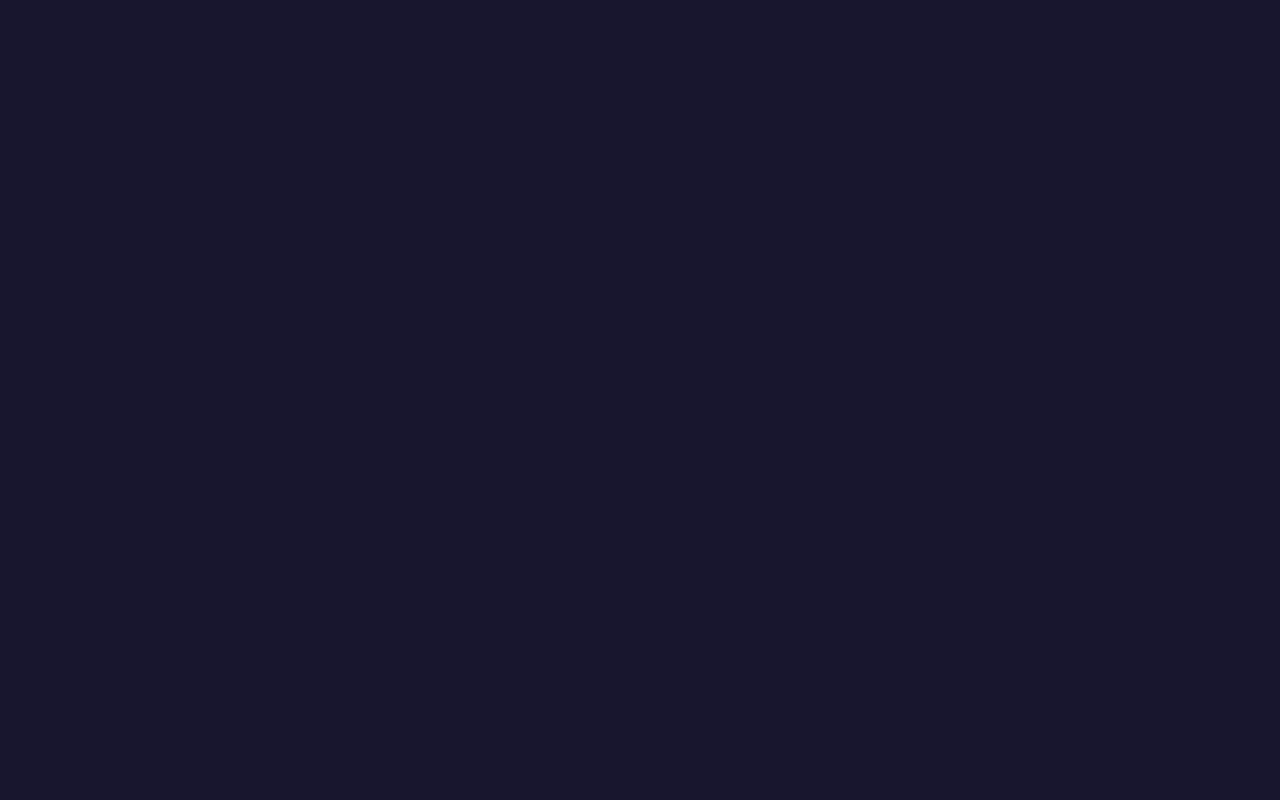
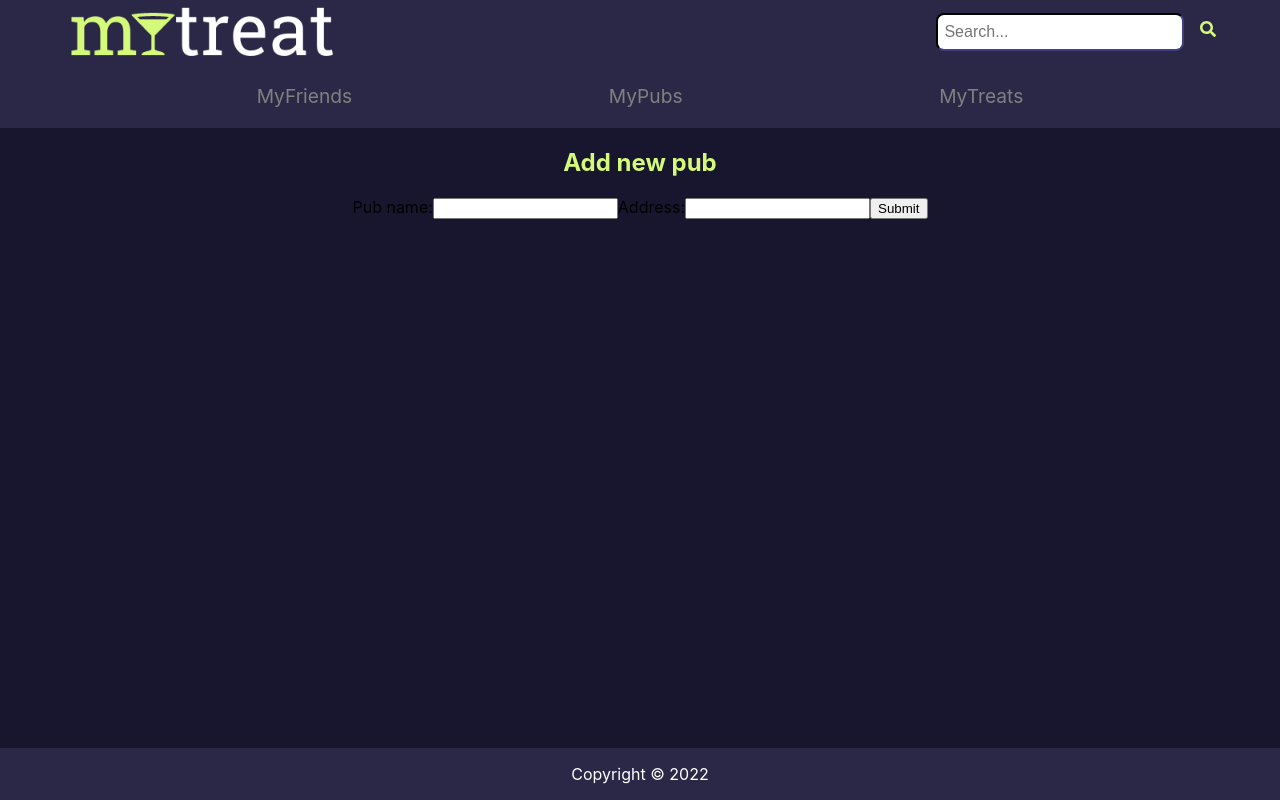
Before and after one commit to CodecoolGlobal/el-proyecte-grande-sprint-1-java-annasomos, a React (Create React App) app in the folder frontend/mytreat/: page /new-pub in a window 1280 px wide. Before the commit this address had no page. Built offline with nearby package versions, Linux system fonts and the light colour scheme; data requests are answered from the project's data file.

Commit message:
create add new pub

```diff
--- /dev/null
+++ b/frontend/mytreat/src/AddPub.js
@@ -0,0 +1,75 @@
+import React from "react";
+import { useEffect, useState } from "react";
+import { useNavigate } from "react-router-dom";
+import api from "./api/api";
+
+const AddPub = () => {
+    const [pubs, setPubs] = useState([]);
+    const [name, setPubName] = useState("");
+    const [address, setAddress] = useState("");
+    const navigate = useNavigate();
+
+    useEffect(() => {
+        const fetchPubs = async () => {
+            try {
+                const response = await api.get("/pubs");
+                setPubs(response.data);
+            }catch(err) {
+                if(err.response) {
+                    console.log(err.response.data);
+                    console.log(err.response.status);
+                    console.log(err.response.headers);
+                } else {
+                    console.log(`Error: ${err.message}`);
+                }
+            }
+        };
+        fetchPubs();
+    }, []);
+
+    const handleSubmit = async (e) => {
+        e.preventDefault();
+        const newPub = {
+            name: name,
+            address: address,
+        };
+
+        try {
+            const response = await api.post("pub/new", newPub);
+            const allPubs = [...pubs, response.data];
+            setPubs(allPubs);
+            setPubName("");
+            setAddress("");
+            navigate("/pubs");
+        }catch(err) {
+            console.log(`Error: ${err.message}`);
+        }
+    }
+
+    return (
+    <>
+      <h2>Add new pub</h2>
+      <form onSubmit={handleSubmit}>
+        <label htmlFor="name">Pub name:</label>
+        <input
+          id="name"
+          type="text"
+          required
+          value={name}
+          onChange={(e) => setPubName(e.target.value)}
+        />
+        <label htmlFor="address">Address:</label>
+        <input
+          id="address"
+          type="text"
+          required
+          value={address}
+          onChange={(e) => setAddress(e.target.value)}
+        />
+        <button type="submit">Submit</button>
+      </form>
+    </>
+  );
+};
+
+export default AddPub;
--- a/frontend/mytreat/src/App.js
+++ b/frontend/mytreat/src/App.js
@@ -11,6 +11,7 @@ import PubList from "./PubList";
 import { Routes, Route } from "react-router-dom";
 import LogOut from "./LogOut";
 import Layout from "./Layout";
+import AddPub from "./AddPub";
 
 function App() {
   return (
@@ -22,6 +23,7 @@ function App() {
           <Route path="/users/:userId" element={<User />} />
           <Route path="/pubs" element={<PubList />} />
           <Route path="/pubs/:pubId" element={<Pub />} />
+          <Route path="/new-pub" element={<AddPub />} />
         </Route>
         <Route path="/login" element={<LogIn />} />
         <Route path="/registration" element={<Registration />} />
```
Also changed, not shown: 1 other file (tests, documents, lock files or other folders).
